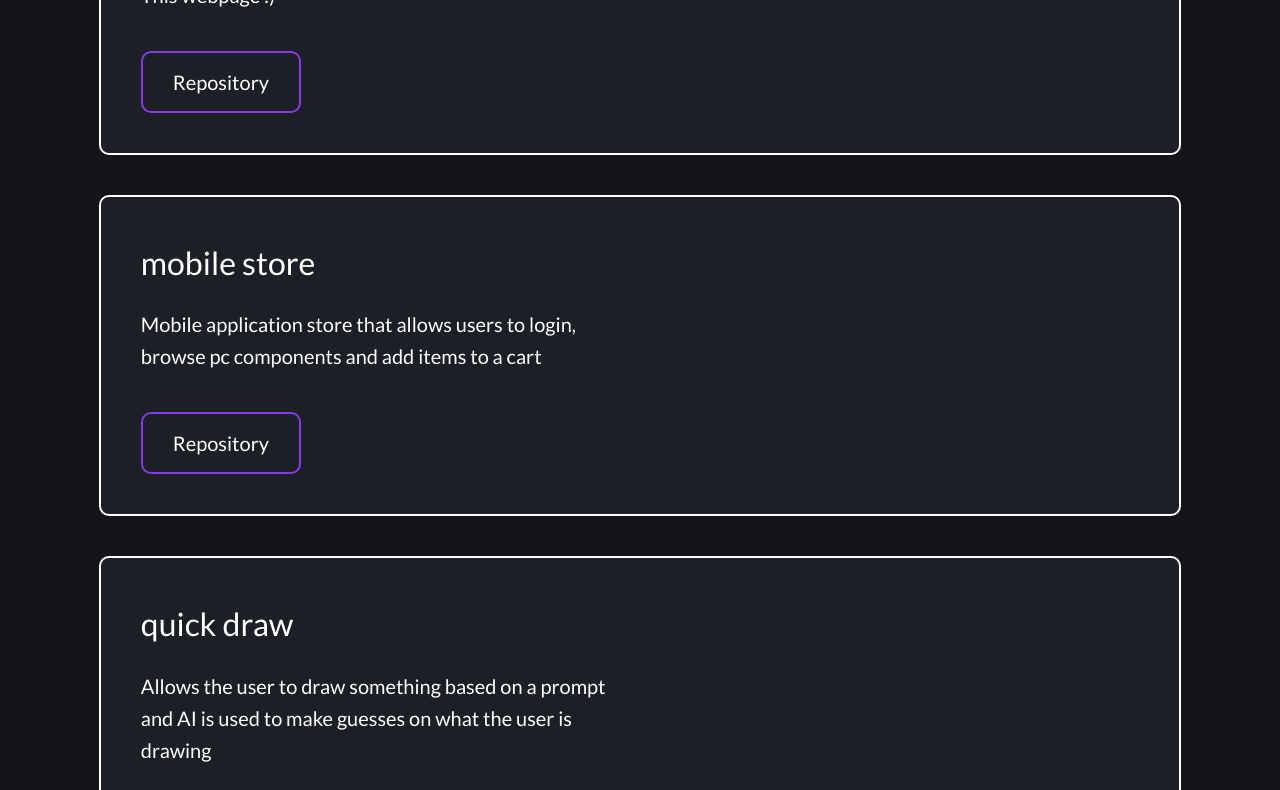
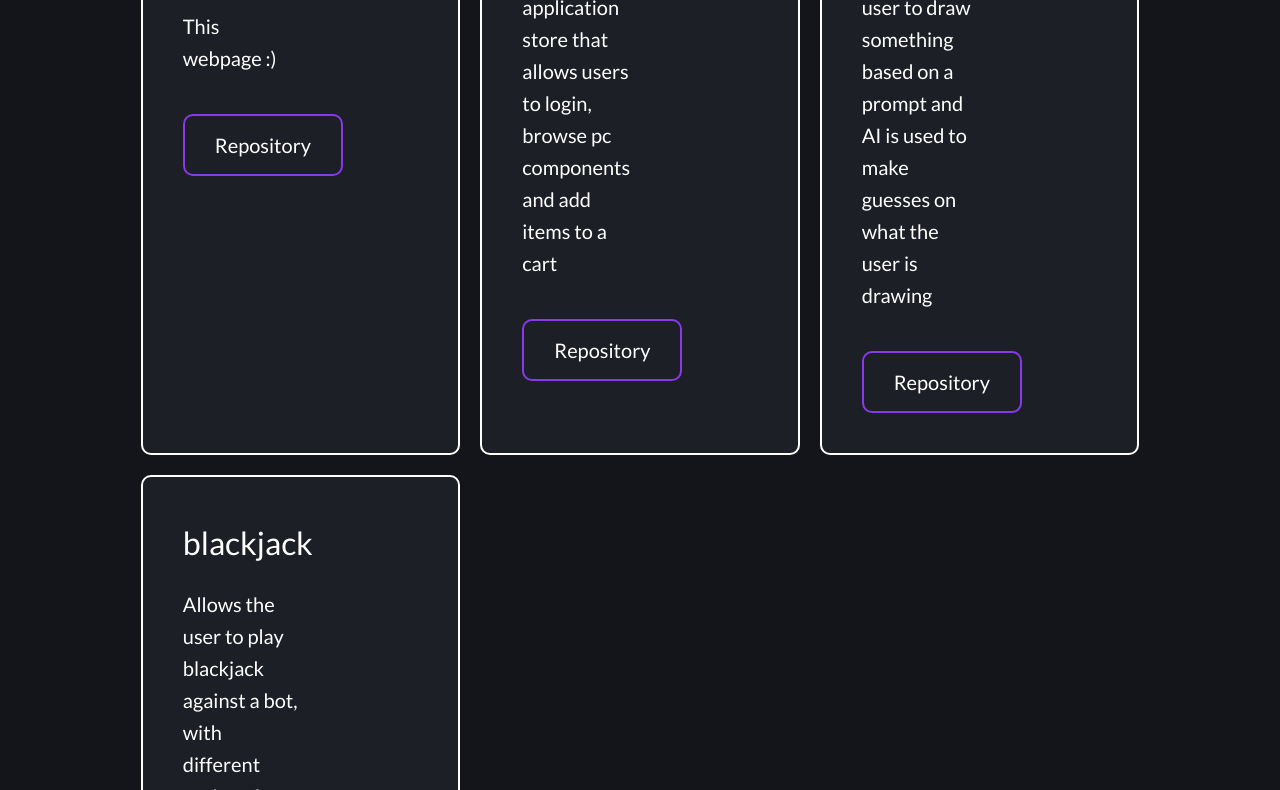
Before and after one commit to justinfyh/justinfyh.github.io, an Astro site: page / in a window 1280 px wide. Shown: the part 519-1309 px from the top of the page. Built offline with nearby package versions, Linux system fonts and the light colour scheme; Astro itself is replaced by a stand-in of ours.

Commit message:
Change portfolio to grid layout

```diff
--- a/src/components/ProjectCard.astro
+++ b/src/components/ProjectCard.astro
@@ -18,8 +18,8 @@ const { title, description, link } = Astro.props as Props;
 <style>
     div {
         background-color: #1d1f26;
-        width: 80%;
-        margin: 2em auto;
+        /* width: 80%; */
+        margin: 0;
         border: solid white;
         border-radius: 10px;
         border-width: 0.1em;
--- a/src/pages/index.astro
+++ b/src/pages/index.astro
@@ -13,6 +13,7 @@ import Portfolio from '../components/Portfolio.astro'
 
 		<Portfolio />
 
+		<div class="grid-container">
 			<ProjectCard
 				title='portfolio website'
 				description='This webpage :)'
@@ -28,6 +29,7 @@ import Portfolio from '../components/Portfolio.astro'
 				title='blackjack'
 				description='Allows the user to play blackjack against a bot, with different options for different strategies to play against'
 				link='https://github.com/justinfyh/blackjack-game'/>
+		</div>
 
 
 	</main>
@@ -44,4 +46,12 @@ import Portfolio from '../components/Portfolio.astro'
 		line-height: 1.6;
 	}
 
+	.grid-container {
+		margin: 1em auto;
+		width: 80%;
+		display: grid;
+		grid-template-columns: repeat(3, 1fr);
+  		grid-gap: 1em;
+		grid-row-gap: 1em;
+	}
 </style>
```
Lines whose indentation alone changed are shown as unchanged.
